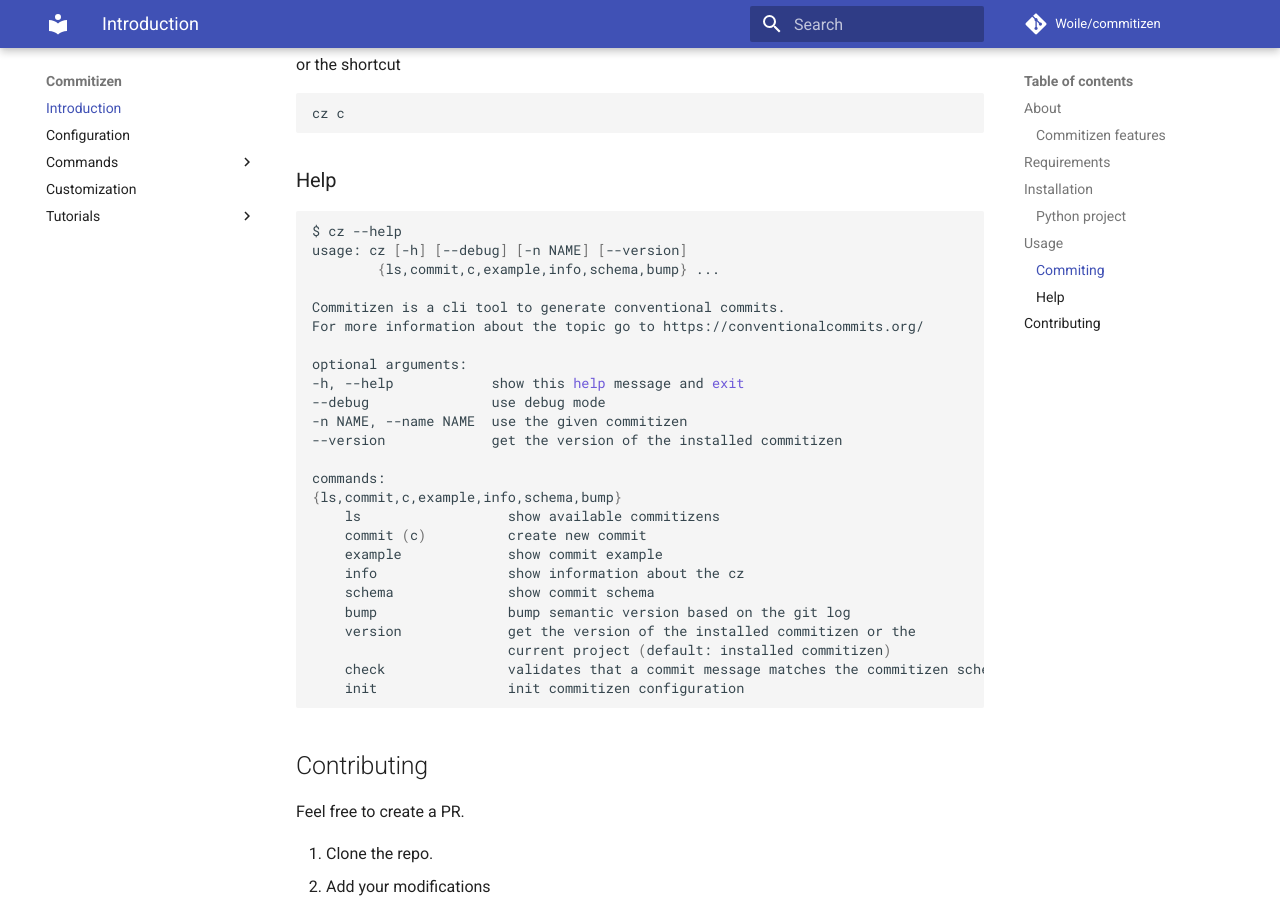
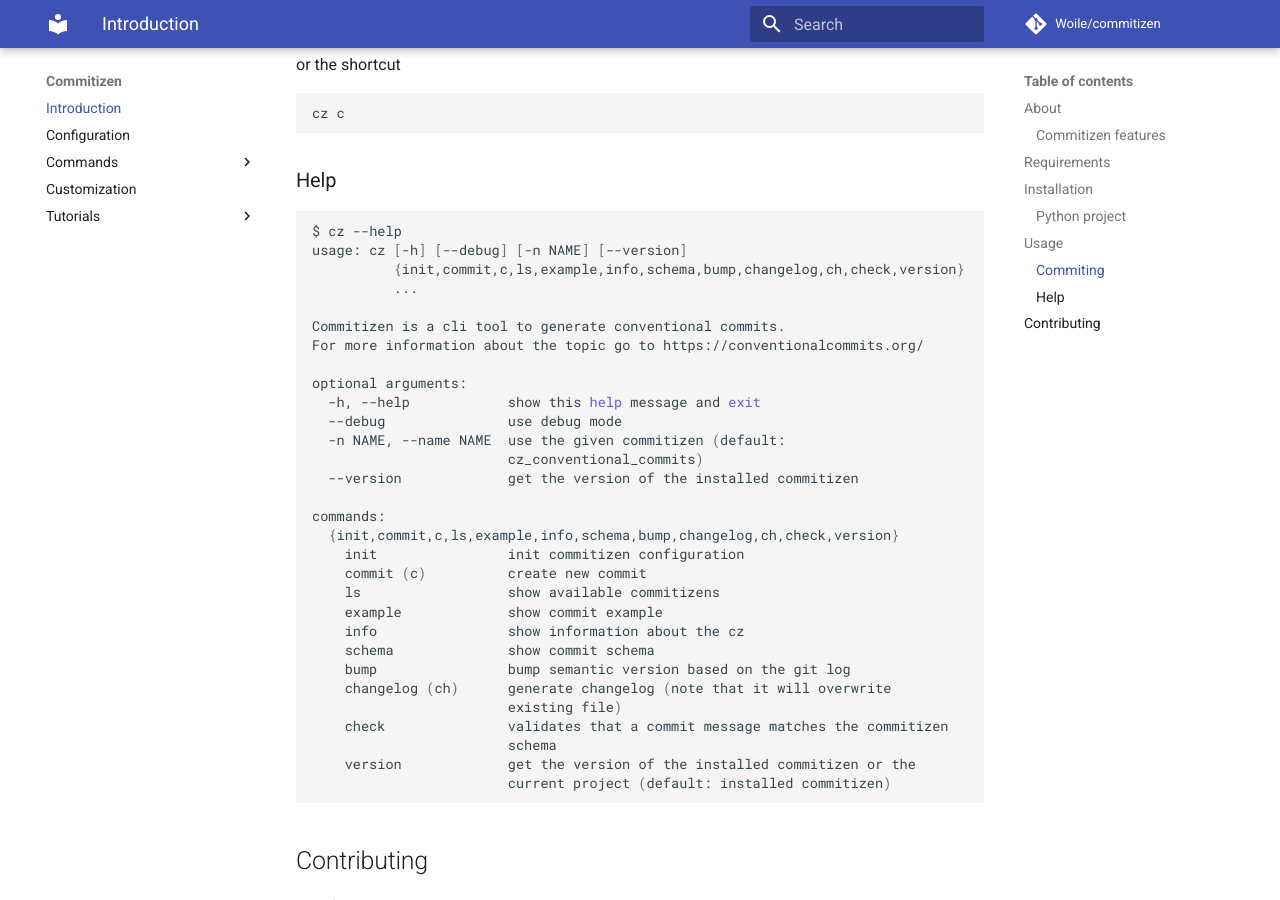
Before and after one commit to commitizen-tools/commitizen, an MkDocs documentation site: the page built from docs/README.md, in a window 1280 px wide and 900 px high, scrolled down 1863 px. Built offline with MkDocs 1.6.1 and Material for MkDocs 9.7.7, drawn with Linux system fonts in a browser that asks for light colours; comment, search, counter and statistics services are not loaded.

Commit message:
docs(README): add changelog command

````diff
--- a/docs/README.md
+++ b/docs/README.md
@@ -77,29 +77,34 @@
 ```bash
 $ cz --help
 usage: cz [-h] [--debug] [-n NAME] [--version]
-        {ls,commit,c,example,info,schema,bump} ...
+          {init,commit,c,ls,example,info,schema,bump,changelog,ch,check,version}
+          ...
 
 Commitizen is a cli tool to generate conventional commits.
 For more information about the topic go to https://conventionalcommits.org/
 
 optional arguments:
--h, --help            show this help message and exit
---debug               use debug mode
--n NAME, --name NAME  use the given commitizen
---version             get the version of the installed commitizen
+  -h, --help            show this help message and exit
+  --debug               use debug mode
+  -n NAME, --name NAME  use the given commitizen (default:
+                        cz_conventional_commits)
+  --version             get the version of the installed commitizen
 
 commands:
-{ls,commit,c,example,info,schema,bump}
+  {init,commit,c,ls,example,info,schema,bump,changelog,ch,check,version}
+    init                init commitizen configuration
+    commit (c)          create new commit
     ls                  show available commitizens
-    commit (c)          create new commit
     example             show commit example
     info                show information about the cz
     schema              show commit schema
     bump                bump semantic version based on the git log
+    changelog (ch)      generate changelog (note that it will overwrite
+                        existing file)
+    check               validates that a commit message matches the commitizen
+                        schema
     version             get the version of the installed commitizen or the
                         current project (default: installed commitizen)
-    check               validates that a commit message matches the commitizen schema
-    init                init commitizen configuration
 ```
 
 ## Contributing
````
Also changed, not shown: README.rst (added).
